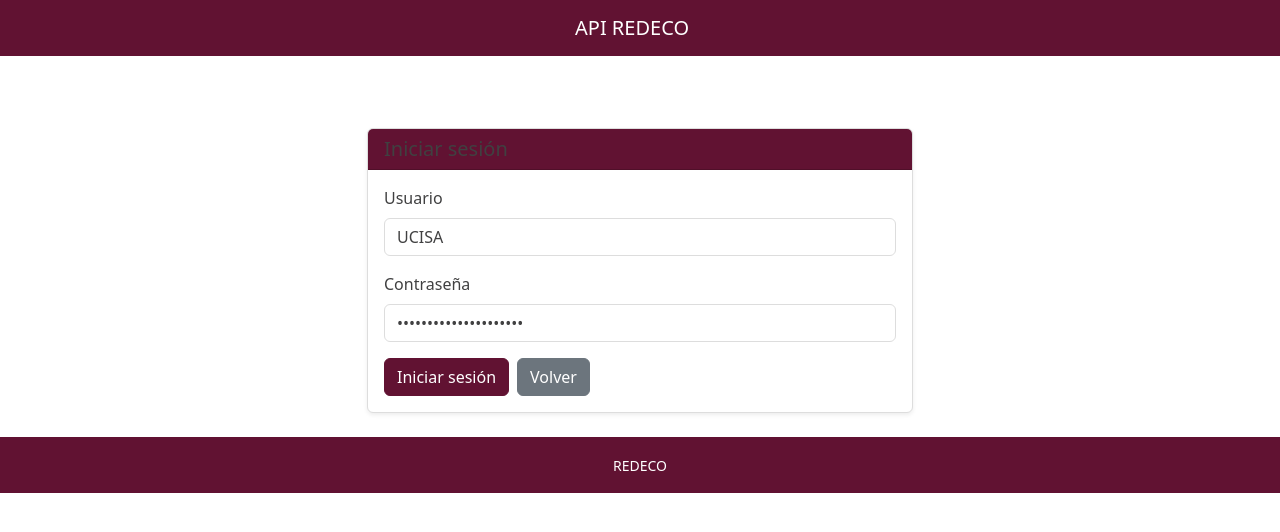
After one commit to davidorado03/redeco-frontend, a Django app: page /login/ in a window 1280 px wide. The commit adds this page. Shown: the top 532 px of the page. Run offline with Django 4.2, Linux system fonts and the light colour scheme.

Commit message:
Add dedicated login page; protect index and add logout; require login before catalogs

```diff
--- a/redeco_frontend/urls.py
+++ b/redeco_frontend/urls.py
@@ -14,4 +14,6 @@ urlpatterns = [
     path('catalogs/productos/', views.catalogs_productos, name='catalogs_productos'),
     path('catalogs/causas/', views.catalogs_causas, name='catalogs_causas'),
     path('reune/consultas/', views.reune_consultas, name='reune_consultas'),
+    path('login/', views.login_view, name='login'),
+    path('logout/', views.logout_view, name='logout'),
 ]
--- a/redeco_frontend/views.py
+++ b/redeco_frontend/views.py
@@ -23,47 +23,49 @@ def require_token(view_func):
     return _wrapped
 
 
+@require_http_methods(['GET'])
+@require_token
+def index(request):
+    """Dashboard page shown after login. Index is protected and requires token."""
+    token = request.session.get('redeco_token')
+    # simple context: token present
+    return render(request, 'index.html', {'token': token})
+
+
 @require_http_methods(['GET', 'POST'])
-def index(request):
-    """Render the landing page / demo frontend view and handle token retrieval."""
+def login_view(request):
+    """Dedicated login page to obtain and store REDECO token in session."""
     example = {
         'username': 'UCISA',
         'password': 'Ucisa.condusef.api_24',
     }
 
-    token = request.session.get('redeco_token')
     error = None
-    # If a previous redirect stored a login-required message, show it once
     login_msg = request.session.pop('login_required_message', None)
 
     if request.method == 'POST':
         username = (request.POST.get('username') or '').strip()
         password = (request.POST.get('password') or '').strip()
 
-        # validate required fields
         if not username or not password:
             error = 'Usuario y contraseña son obligatorios.'
-            token = None
         else:
             try:
                 token = services.get_token(username, password)
-                # Save token in session for later requests
+                # Save token and redirect to index
                 request.session['redeco_token'] = token
+                return redirect('redeco_frontend:index')
             except services.RedeCoAPIError as exc:
-                # show only concise message extracted from API
                 error = str(exc)
-                token = None
 
-    return render(
-        request,
-        'index.html',
-        {
-            'example': example,
-            'token': token,
-            'error': error,
-            'login_msg': login_msg,
-        },
-    )
+    return render(request, 'login.html', {'example': example, 'error': error, 'login_msg': login_msg})
+
+
+@require_http_methods(['POST'])
+def logout_view(request):
+    """Logout: remove token from session and redirect to login."""
+    request.session.pop('redeco_token', None)
+    return redirect('redeco_frontend:login')
 
 
 @require_http_methods(['GET'])
--- /dev/null
+++ b/templates/login.html
@@ -0,0 +1,38 @@
+{% extends 'base.html' %}
+
+{% block content %}
+<div class="row">
+  <div class="col-md-6 offset-md-3">
+    <div class="card shadow-sm mt-5">
+      <div class="card-header">
+        <h5 class="mb-0">Iniciar sesión</h5>
+      </div>
+      <div class="card-body">
+        {% if login_msg %}
+        <div class="alert alert-warning">{{ login_msg }}</div>
+        {% endif %}
+
+        {% if error %}
+        <div class="alert alert-danger">{{ error }}</div>
+        {% endif %}
+
+        <form method="post">
+          {% csrf_token %}
+          <div class="mb-3">
+            <label class="form-label">Usuario</label>
+            <input type="text" name="username" class="form-control" value="{{ example.username }}" required>
+          </div>
+          <div class="mb-3">
+            <label class="form-label">Contraseña</label>
+            <input type="password" name="password" class="form-control" value="{{ example.password }}" required>
+          </div>
+          <div class="d-flex gap-2">
+            <button class="btn btn-primary" type="submit">Iniciar sesión</button>
+            <a class="btn btn-secondary" href="/">Volver</a>
+          </div>
+        </form>
+      </div>
+    </div>
+  </div>
+</div>
+{% endblock %}
```
Also changed, not shown: templates/index.html (+7 -26 lines).
